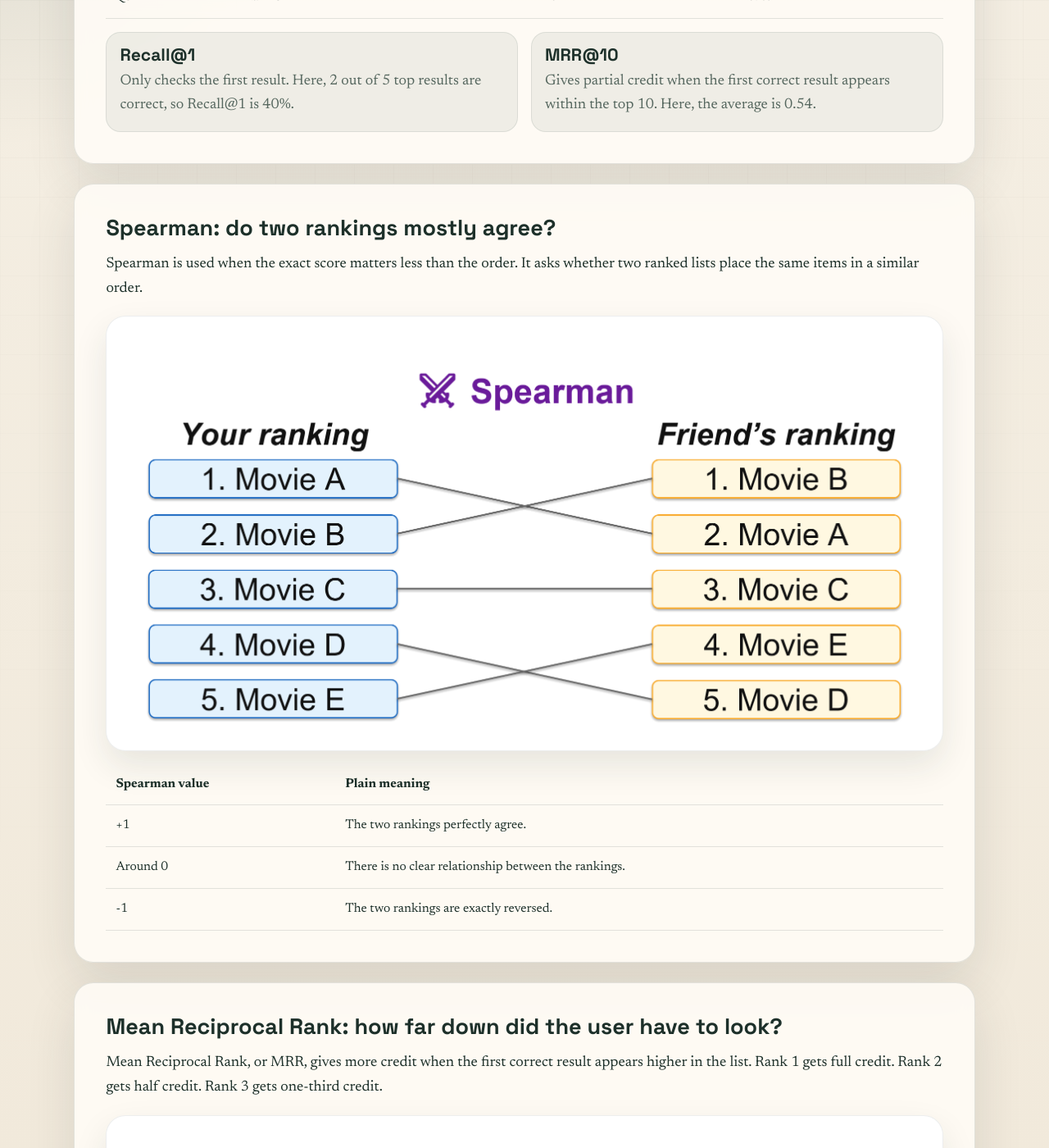
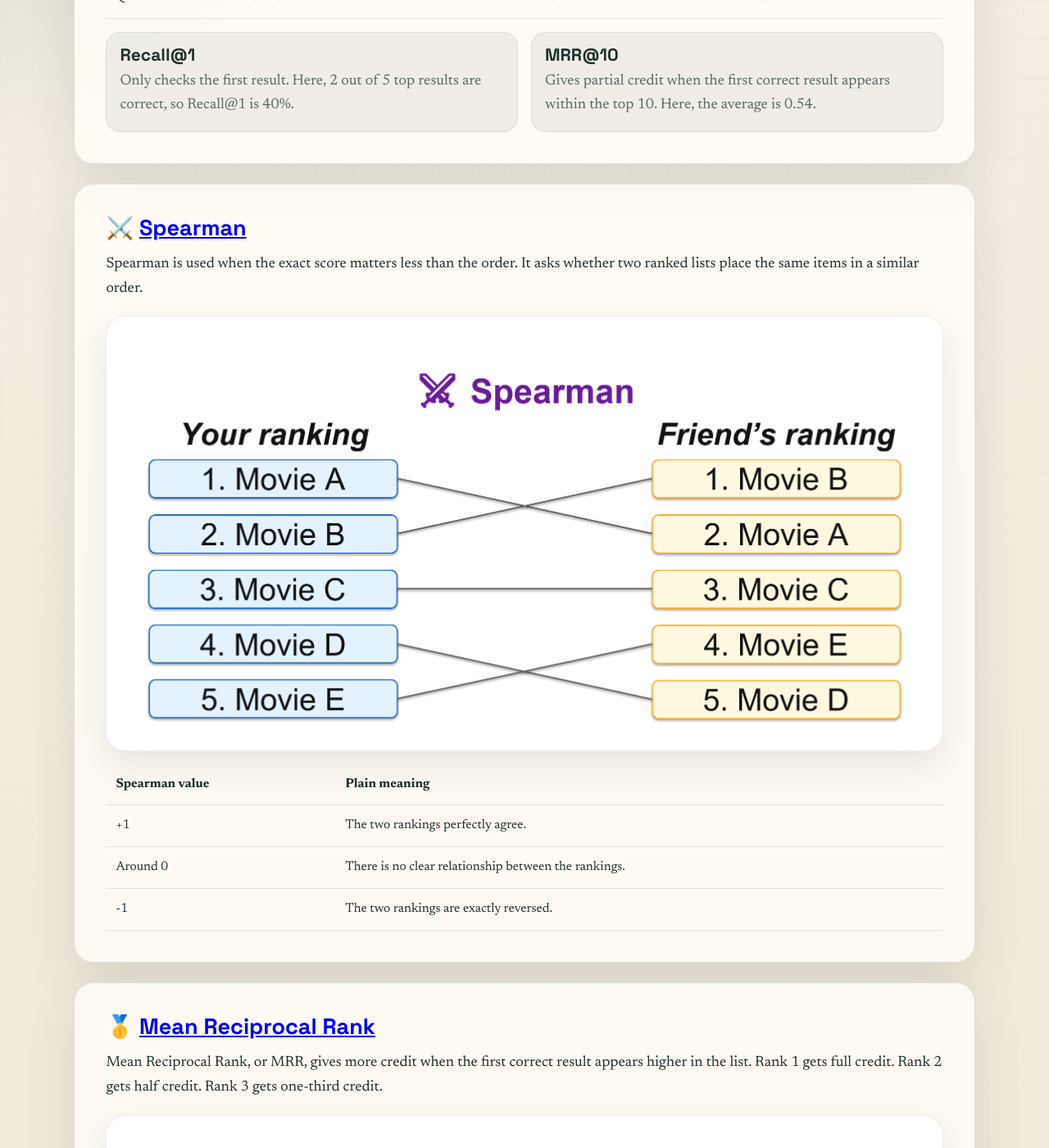
Before and after one commit to archxai/archxai.github.io, a Jekyll site: the page built from learning-ranking.md, in a window 1280 px wide and 1400 px high, scrolled down 884 px. Shown: the whole window at 82% size. Built offline with Jekyll 4.4.1, drawn with Linux system fonts in a browser that asks for light colours; some of the changed text lies outside the part shown.

Commit message:
Update section headers for clarity and style

```diff
--- a/learning-ranking.md
+++ b/learning-ranking.md
@@ -73,7 +73,7 @@ permalink: /learning-corner/ranking/
 </section>
 
 <section class="panel">
-  <h2>Spearman: do two rankings mostly agree?</h2>
+  <h2>⚔️ <a href="https://en.wikipedia.org/wiki/Spearman's_rank_correlation_coefficient">Spearman</a></h2>
   <p>Spearman is used when the exact score matters less than the order. It asks whether two ranked lists place the same items in a similar order.</p>
   <figure class="metric-figure">
     <img class="metric-image" src="{{ '/assets/images/learning/spearman-ranking.png' | relative_url }}" alt="Spearman example comparing two movie rankings with lines connecting corresponding movies.">
@@ -103,7 +103,7 @@ permalink: /learning-corner/ranking/
 </section>
 
 <section class="panel">
-  <h2>Mean Reciprocal Rank: how far down did the user have to look?</h2>
+  <h2>🥇  <a href="https://en.wikipedia.org/wiki/Mean_reciprocal_rank">Mean Reciprocal Rank</a></h2>
   <p>Mean Reciprocal Rank, or MRR, gives more credit when the first correct result appears higher in the list. Rank 1 gets full credit. Rank 2 gets half credit. Rank 3 gets one-third credit.</p>
   <figure class="metric-figure">
     <img class="metric-image" src="{{ '/assets/images/learning/mean-reciprocal-rank.png' | relative_url }}" alt="Mean reciprocal rank chart showing that lower ranked correct answers receive less credit.">
```
Also changed, not shown: other parts of learning-ranking.md (+1 -1 lines).
